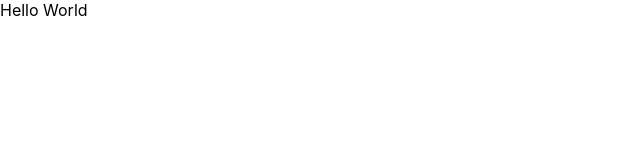
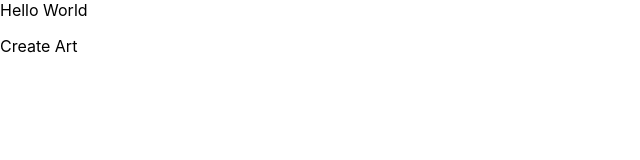
Before and after one commit to bethel-school-of-technology/new-waters-blog-frontend, a React (Create React App) app: page / in a window 1280 px wide. Shown: the top 160 px of the page, without its empty margins (0-640 px from the left). Built offline with nearby package versions, Linux system fonts and the light colour scheme.

Commit message:
added a home page element

```diff
--- a/src/App.js
+++ b/src/App.js
@@ -1,7 +1,13 @@
 import "./App.css";
+import HomePage from "./pages/home";
 
 function App() {
-  return <div>Hello World</div>;
+  return (
+    <>
+      <div>Hello World</div>
+      <HomePage />
+    </>
+  );
 }
 
 export default App;
--- /dev/null
+++ b/src/pages/home.js
@@ -0,0 +1,11 @@
+import React from "react";
+
+const HomePage = () => {
+  return (
+    <div>
+      <p>Create Art</p>
+    </div>
+  );
+};
+
+export default HomePage;
```
